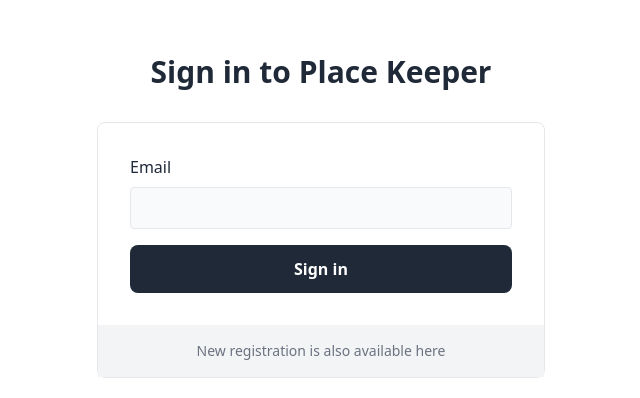
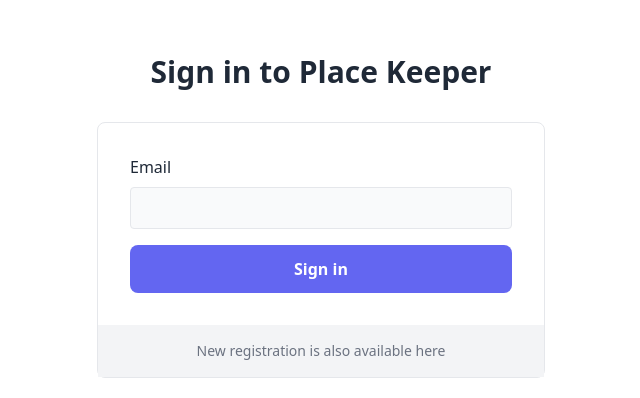
Before and after one commit to mitsu3s/placekeeper, a Next.js app: page /auth/signin in a window 1280 px wide. Shown: the part 184-582 px from the top of the page, without its empty margins (319-959 px from the left). Built offline with nearby package versions, Linux system fonts and the light colour scheme.

Commit message:
Update signin.tsx

```diff
--- a/pages/auth/signin.tsx
+++ b/pages/auth/signin.tsx
@@ -69,8 +69,8 @@ const Test = () => {
                                     className={`block rounded-lg px-8 py-3 text-center text-sm font-semibold text-white outline-none ring-gray-300 transition duration-100 md:text-base
                                         ${
                                             isLoading
-                                                ? 'bg-gray-400 cursor-not-allowed'
-                                                : 'bg-gray-800 hover:bg-gray-700 focus-visible:ring active:bg-gray-600'
+                                                ? 'bg-indigo-200 cursor-not-allowed'
+                                                : 'bg-indigo-500 hover:bg-indigo-400 focus-visible:ring active:bg-indigo-600'
                                         }`}
                                     disabled={isLoading}
                                 >
```
